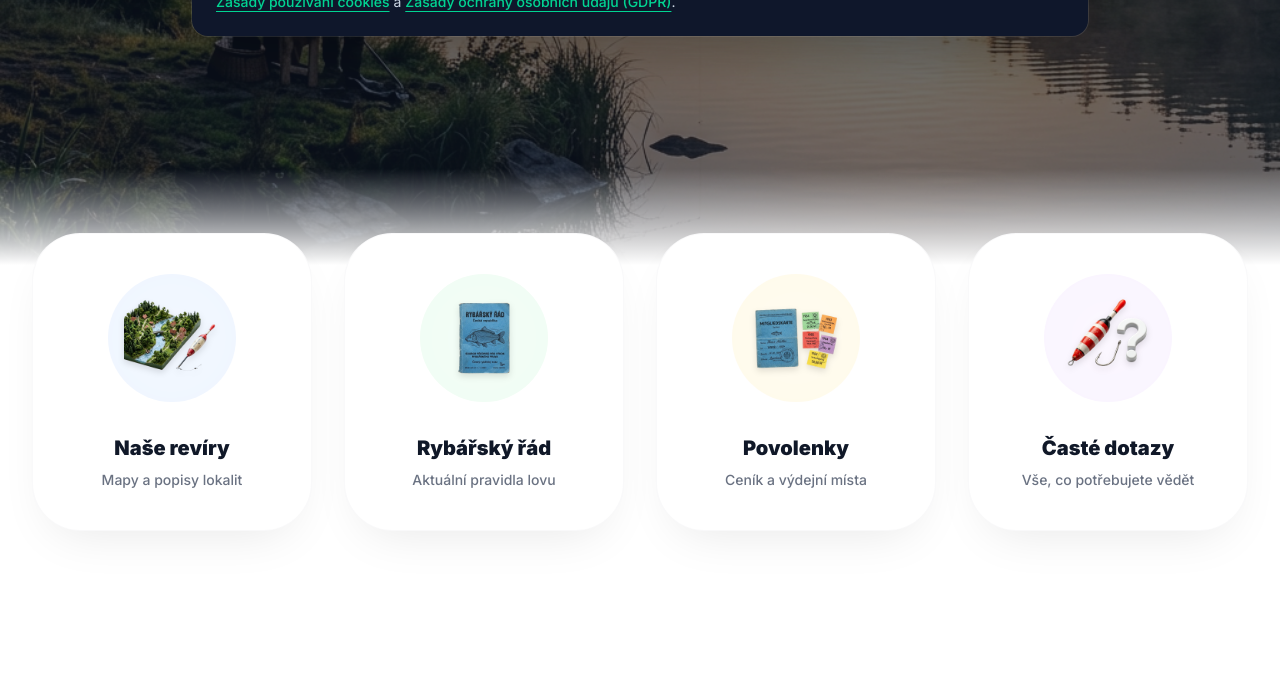
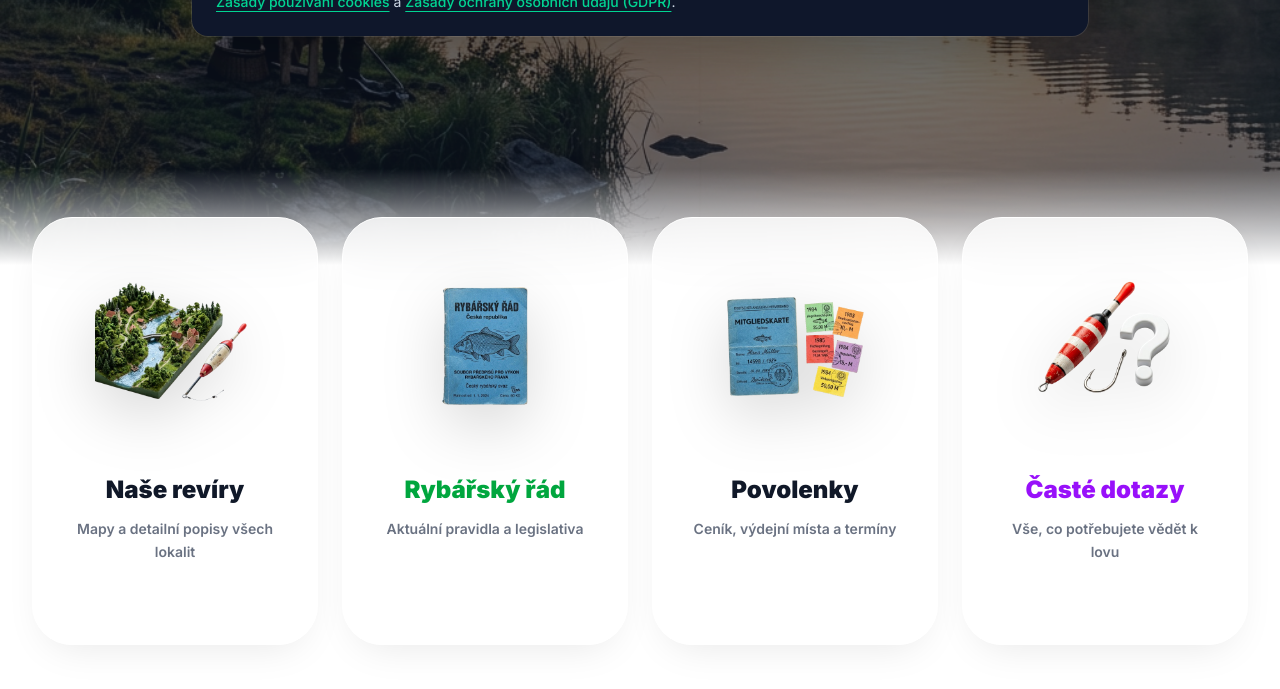
Before and after one commit to HellDexter/webrybari, a Next.js app: page / in a window 1280 px wide. Shown: the part 740-1429 px from the top of the page. Built offline with nearby package versions, Linux system fonts and the light colour scheme; no server answers; the database is empty.

Commit message:
Enhance dashboard design with modern floating cards and improve gallery administration

```diff
--- a/src/app/admin/fotogalerie/actions.ts
+++ b/src/app/admin/fotogalerie/actions.ts
@@ -49,6 +49,38 @@ export async function createGallery(formData: FormData) {
   revalidatePath('/fotogalerie')
 
   return { success: true, galleryId: data.id }
+}
+
+export async function updateGallery(id: string, formData: FormData) {
+  const { supabase } = await requireAdmin()
+
+  const name = formData.get('name') as string
+  const slug = formData.get('slug') as string
+  const category_id = formData.get('category_id') as string
+  const event_date = formData.get('event_date') as string
+  const description = formData.get('description') as string
+
+  if (!name || !slug) return { error: 'Název a URL adresa jsou povinné.' }
+
+  const { error } = await supabase.from('galleries').update({
+    name,
+    slug,
+    category_id: category_id || null,
+    event_date: event_date || null,
+    description: description || null
+  }).eq('id', id)
+
+  if (error) {
+    console.error(error)
+    return { error: 'Nelze aktualizovat album. URL už možná existuje.' }
+  }
+
+  revalidatePath('/admin/fotogalerie')
+  revalidatePath(`/admin/fotogalerie/alba/${id}`)
+  revalidatePath('/fotogalerie')
+  revalidatePath(`/fotogalerie/${id}`)
+
+  return { success: true }
 }
 
 export async function deleteGallery(id: string) {
--- /dev/null
+++ b/src/app/admin/fotogalerie/alba/AlbumDetailsForm.tsx
@@ -0,0 +1,150 @@
+'use client'
+
+import { useState } from 'react'
+import { createGallery, updateGallery } from '../actions'
+import { Save, Loader2 } from 'lucide-react'
+import { useRouter } from 'next/navigation'
+
+type Album = {
+  id?: string
+  name: string
+  slug: string
+  category_id: string | null
+  event_date: string | null
+  description: string | null
+}
+
+export default function AlbumDetailsForm({
+  categories,
+  initialData
+}: {
+  categories: any[],
+  initialData?: Album
+}) {
+  const [isSaving, setIsSaving] = useState(false)
+  const [name, setName] = useState(initialData?.name || '')
+  const router = useRouter()
+
+  const generateSlug = (text: string) => {
+    return text.normalize("NFD").replace(/[\u0300-\u036f]/g, "").toLowerCase().trim().replace(/[^a-z0-9 ]/g, "").replace(/\s+/g, "-")
+  }
+
+  const handleSave = async (formData: FormData) => {
+    setIsSaving(true)
+
+    if (initialData?.id) {
+      // EDITACE
+      const result = await updateGallery(initialData.id, formData)
+      if (result?.error) {
+        alert(result.error)
+      } else {
+        alert('Změny byly uloženy.')
+      }
+    } else {
+      // VYTVOŘENÍ NOVÉHO
+      formData.append('slug', generateSlug(name))
+      const result = await createGallery(formData)
+      if (result?.error) {
+        alert(result.error)
+      } else if (result?.success) {
+        router.push(`/admin/fotogalerie/alba/${result.galleryId}`)
+      }
+    }
+    setIsSaving(false)
+  }
+
+  return (
+    <form action={handleSave} className="bg-white rounded-xl shadow-sm border border-gray-100 p-6 space-y-6">
+      <h2 className="text-xl font-bold text-gray-900 mb-6">Základní údaje alba</h2>
+
+      <div>
+        <label htmlFor="name" className="block text-sm font-semibold text-gray-700 mb-2">
+          Název alba *
+        </label>
+        <input
+          type="text"
+          id="name"
+          name="name"
+          required
+          value={name}
+          onChange={(e) => setName(e.target.value)}
+          placeholder="např. Jarní závody 2026"
+          className="w-full rounded-lg border-2 border-gray-300 bg-white text-gray-900 px-4 py-2.5 focus:border-green-500 focus:ring-green-500 transition-colors"
+        />
+      </div>
+
+      <div>
+        <label htmlFor="slug" className="block text-sm font-semibold text-gray-700 mb-2">
+          URL adresa (slug)
+        </label>
+        <input
+          type="text"
+          id="slug"
+          name="slug"
+          required
+          defaultValue={initialData?.slug || ''}
+          placeholder="vygeneruje se automaticky"
+          className="w-full rounded-lg border-2 border-gray-200 bg-gray-50 text-gray-500 px-4 py-2.5 cursor-not-allowed"
+          readOnly={!initialData?.id} // U nového se generuje, u starého je zobrazen
+        />
+      </div>
+
+      <div className="grid grid-cols-1 md:grid-cols-2 gap-6">
+        <div>
+          <label htmlFor="category_id" className="block text-sm font-semibold text-gray-700 mb-2">
+            Kategorie
+          </label>
+          <select
+            id="category_id"
+            name="category_id"
+            defaultValue={initialData?.category_id || ''}
+            className="w-full rounded-lg border-2 border-gray-300 bg-white text-gray-900 px-4 py-2.5 focus:border-green-500 focus:ring-green-500 transition-colors"
+          >
+            <option value="">-- Nezařazeno --</option>
+            {categories.map(c => (
+              <option key={c.id} value={c.id}>{c.name}</option>
+            ))}
+          </select>
+        </div>
+
+        <div>
+          <label htmlFor="event_date" className="block text-sm font-semibold text-gray-700 mb-2">
+            Datum události (volitelné)
+          </label>
+          <input
+            type="date"
+            id="event_date"
+            name="event_date"
+            defaultValue={initialData?.event_date || ''}
+            className="w-full rounded-lg border-2 border-gray-300 bg-white text-gray-900 px-4 py-2.5 focus:border-green-500 focus:ring-green-500 transition-colors"
+          />
+        </div>
+      </div>
+
+      <div>
+        <label htmlFor="description" className="block text-sm font-semibold text-gray-700 mb-2">
+          Popis alba (zobrazí se na webu u náhledu)
+        </label>
+        <textarea
+          id="description"
+          name="description"
+          rows={3}
+          defaultValue={initialData?.description || ''}
+          placeholder="Stručný popis toho, co v albu najdeme..."
+          className="w-full rounded-lg border-2 border-gray-300 bg-white text-gray-900 px-4 py-2.5 focus:border-green-500 focus:ring-green-500 transition-colors"
+        />
+      </div>
+
+      <div className="flex justify-end pt-4 border-t border-gray-100">
+        <button
+          type="submit"
+          disabled={isSaving}
+          className="flex items-center gap-2 bg-green-600 text-white px-6 py-3 rounded-lg font-bold hover:bg-green-500 transition disabled:opacity-50 shadow-md"
+        >
+          {isSaving ? <Loader2 className="w-5 h-5 animate-spin" /> : <Save className="w-5 h-5" />}
+          {isSaving ? 'Ukládám...' : (initialData?.id ? 'Uložit změny' : 'Vytvořit album a přejít k nahrání fotek')}
+        </button>
+      </div>
+    </form>
+  )
+}
--- a/src/app/admin/fotogalerie/alba/nove/page.tsx
+++ b/src/app/admin/fotogalerie/alba/nove/page.tsx
@@ -1,5 +1,5 @@
 import { createClient } from '@/utils/supabase/server'
-import NewAlbumForm from './NewAlbumForm'
+import AlbumDetailsForm from '../AlbumDetailsForm'
 import Link from 'next/link'
 import { ArrowLeft } from 'lucide-react'
 
@@ -18,11 +18,11 @@ export default async function NewAlbumPage() {
         <Link href="/admin/fotogalerie" className="p-2 text-gray-500 hover:text-gray-900 bg-white rounded-lg border border-gray-200 shadow-sm transition">
           <ArrowLeft className="w-5 h-5" />
         </Link>
-        <h1 className="text-3xl font-bold text-gray-900">Nové album</h1>
+        <h1 className="text-3xl font-black text-gray-900 tracking-tight">Nové album</h1>
       </div>
 
       <div className="max-w-3xl">
-        <NewAlbumForm categories={categories || []} />
+        <AlbumDetailsForm categories={categories || []} />
       </div>
     </div>
   )
--- a/src/app/aktuality/page.tsx
+++ b/src/app/aktuality/page.tsx
@@ -39,10 +39,16 @@ export default async function AktualityPage({
 
   // Aplikace filtrů
   if (categoryParam) {
-    if (categoryParam === 'straz') {
+    if (categoryParam.toLowerCase() === 'straz') {
       allContent = allContent.filter(item => item.type === 'guard')
     } else {
-      allContent = allContent.filter(item => item.type === 'article' && item.category_id === categoryParam)
+      allContent = allContent.filter(item => {
+        if (item.type !== 'article') return false
+        // Kontrola podle ID nebo podle názvu kategorie
+        const matchesId = item.category_id === categoryParam
+        const matchesName = item.category?.name?.toLowerCase() === categoryParam.toLowerCase()
+        return matchesId || matchesName
+      })
     }
   }
 
--- a/src/app/page.tsx
+++ b/src/app/page.tsx
@@ -56,12 +56,7 @@ export default async function Home() {
     .limit(3);
 
   if (eventsError) {
-    console.error('Chyba při načítání akcí:', {
-      zprava: eventsError.message,
-      detaily: eventsError.details,
-      kod: eventsError.code,
-      tip: eventsError.hint
-    })
+    console.error(`DETAL CHYBY AKCÍ -> Zpráva: ${eventsError.message} | Kód: ${eventsError.code} | Detaily: ${eventsError.details}`);
   }
 
   return (
@@ -106,25 +101,81 @@ export default async function Home() {
       </div>
 
       {/* Dashboard rozcestník */}
-      <div className="mx-auto max-w-7xl px-6 lg:px-8 py-16 -mt-24 relative z-10">
-        <div className="grid grid-cols-1 md:grid-cols-2 lg:grid-cols-4 gap-8">
+      <div className="mx-auto max-w-7xl px-6 lg:px-8 py-20 -mt-32 relative z-10">
+        <div className="grid grid-cols-1 md:grid-cols-2 lg:grid-cols-4 gap-6">
           {[
-            { img: "/images/home/reviry_clean.png", title: "Naše revíry", desc: "Mapy a popisy lokalit", href: "/pro-rybare/reviry", accent: "bg-blue-50" },
-            { img: "/images/home/rad_clean.png", title: "Rybářský řád", desc: "Aktuální pravidla lovu", href: "/pro-rybare/rad", accent: "bg-green-50" },
-            { img: "/images/home/povolenky_clean.png", title: "Povolenky", desc: "Ceník a výdejní místa", href: "/clenstvi/ceny", accent: "bg-amber-50" },
-            { img: "/images/home/dotazy_clean.png", title: "Časté dotazy", desc: "Vše, co potřebujete vědět", href: "/dotazy", accent: "bg-purple-50" },
+            {
+              img: "/images/home/reviry_clean.png",
+              title: "Naše revíry",
+              desc: "Mapy a detailní popisy všech lokalit",
+              href: "/pro-rybare/reviry",
+              color: "from-blue-500/10 to-cyan-500/5",
+              accent: "text-blue-600",
+              shadow: "hover:shadow-blue-500/20"
+            },
+            {
+              img: "/images/home/rad_clean.png",
+              title: "Rybářský řád",
+              desc: "Aktuální pravidla a legislativa",
+              href: "/pro-rybare/rad",
+              color: "from-green-500/10 to-emerald-500/5",
+              accent: "text-green-600",
+              shadow: "hover:shadow-green-500/20"
+            },
+            {
+              img: "/images/home/povolenky_clean.png",
+              title: "Povolenky",
+              desc: "Ceník, výdejní místa a termíny",
+              href: "/clenstvi/ceny",
+              color: "from-amber-500/10 to-orange-500/5",
+              accent: "text-amber-600",
+              shadow: "hover:shadow-amber-500/20"
+            },
+            {
+              img: "/images/home/dotazy_clean.png",
+              title: "Časté dotazy",
+              desc: "Vše, co potřebujete vědět k lovu",
+              href: "/dotazy",
+              color: "from-purple-500/10 to-pink-500/5",
+              accent: "text-purple-600",
+              shadow: "hover:shadow-purple-500/20"
+            },
           ].map((item, i) => (
             <Link
               key={i}
               href={item.href}
-              className="group bg-white p-10 rounded-[3rem] shadow-[0_20px_50px_-20px_rgba(0,0,0,0.1)] border border-gray-100/50 hover:border-green-500/30 transition-all duration-500 hover:-translate-y-4 flex flex-col items-center text-center"
+              className={`group relative bg-white/80 backdrop-blur-xl p-8 rounded-[2.5rem] shadow-[0_15px_40px_-15px_rgba(0,0,0,0.1)] border border-white hover:border-gray-200 transition-all duration-500 hover:-translate-y-4 flex flex-col items-center text-center overflow-hidden ${item.shadow}`}
             >
-              <div className={`w-32 h-32 ${item.accent} rounded-full flex items-center justify-center mb-8 group-hover:scale-110 transition-transform duration-500 relative`}>
-                 <div className="absolute inset-0 bg-white/20 rounded-full blur-xl group-hover:blur-2xl transition-all"></div>
-                 <img src={item.img} alt={item.title} className="w-24 h-24 object-contain relative z-10 drop-shadow-md" />
+              {/* Pozadí s gradientem na pozadí karty */}
+              <div className={`absolute inset-0 bg-gradient-to-br ${item.color} opacity-0 group-hover:opacity-100 transition-opacity duration-500`}></div>
+
+              {/* Dekorativní prvek na pozadí */}
+              <div className="absolute -top-12 -right-12 w-32 h-32 bg-white/50 rounded-full blur-3xl group-hover:bg-white/80 transition-all duration-500"></div>
+
+              {/* Hlavní obrázek - teď mnohem větší a bez omezujícího kroužku */}
+              <div className="relative mb-8 h-48 flex items-center justify-center">
+                 <img
+                    src={item.img}
+                    alt={item.title}
+                    className="w-40 h-40 object-contain transition-all duration-700 group-hover:scale-125 group-hover:rotate-3 drop-shadow-[0_20px_30px_rgba(0,0,0,0.15)] group-hover:drop-shadow-[0_30px_50px_rgba(0,0,0,0.2)]"
+                 />
               </div>
-              <h3 className="text-xl font-black text-gray-900 mb-2 group-hover:text-green-600 transition-colors">{item.title}</h3>
-              <p className="text-sm font-medium text-gray-500">{item.desc}</p>
+
+              <div className="relative z-10">
+                <h3 className={`text-2xl font-black text-gray-900 mb-3 transition-colors ${item.accent} group-hover:scale-105 duration-300`}>
+                  {item.title}
+                </h3>
+                <p className="text-sm font-semibold text-gray-500 leading-relaxed px-2">
+                  {item.desc}
+                </p>
+              </div>
+
+              {/* Indikátor akce ve spodní části */}
+              <div className="mt-6 opacity-0 group-hover:opacity-100 transition-all duration-500 translate-y-4 group-hover:translate-y-0">
+                <span className={`text-[10px] font-black uppercase tracking-widest ${item.accent}`}>
+                  Zjistit více →
+                </span>
+              </div>
             </Link>
           ))}
         </div>
--- a/src/components/Navbar.tsx
+++ b/src/components/Navbar.tsx
@@ -39,6 +39,7 @@ const navigation = [
     name: 'Dění v organizaci',
     items: [
       { name: 'Všechny aktuality', href: '/aktuality' },
+      { name: 'Obecné zprávy', href: '/aktuality?kategorie=Obecné články a zprávy' },
       { name: 'Závody', href: '/aktuality?kategorie=Závody' },
       { name: 'Brigády', href: '/aktuality?kategorie=Brigády' },
       { name: 'Zarybňování', href: '/aktuality?kategorie=Zarybňování' },
```
Also changed, not shown: src/app/admin/fotogalerie/alba/[id]/page.tsx (+36 -6 lines).
